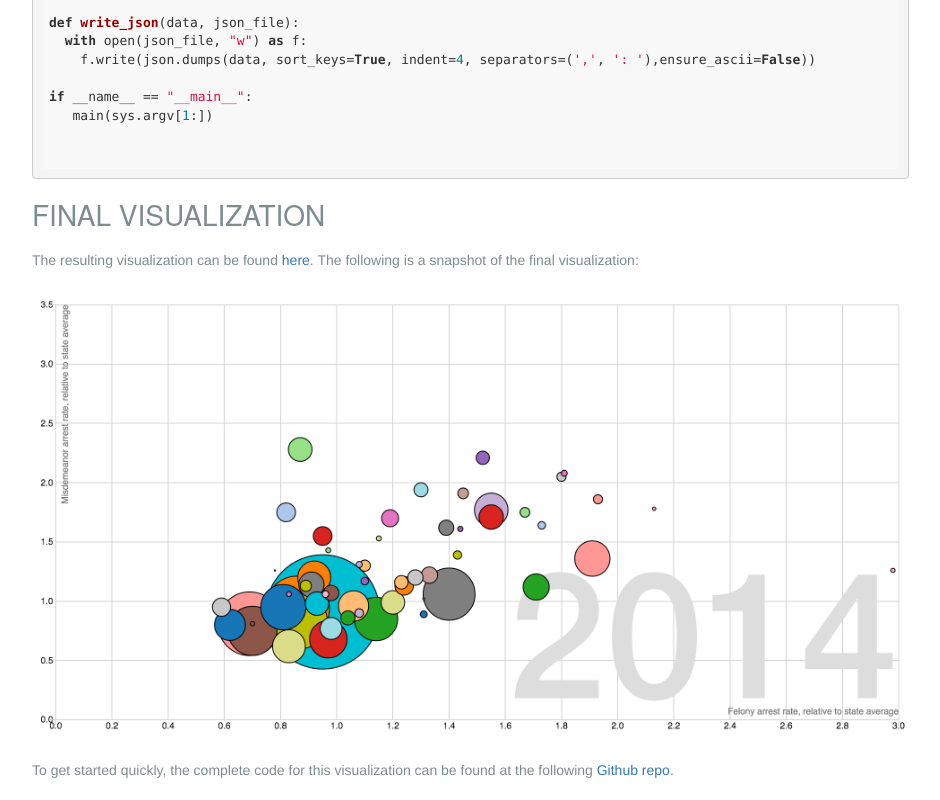
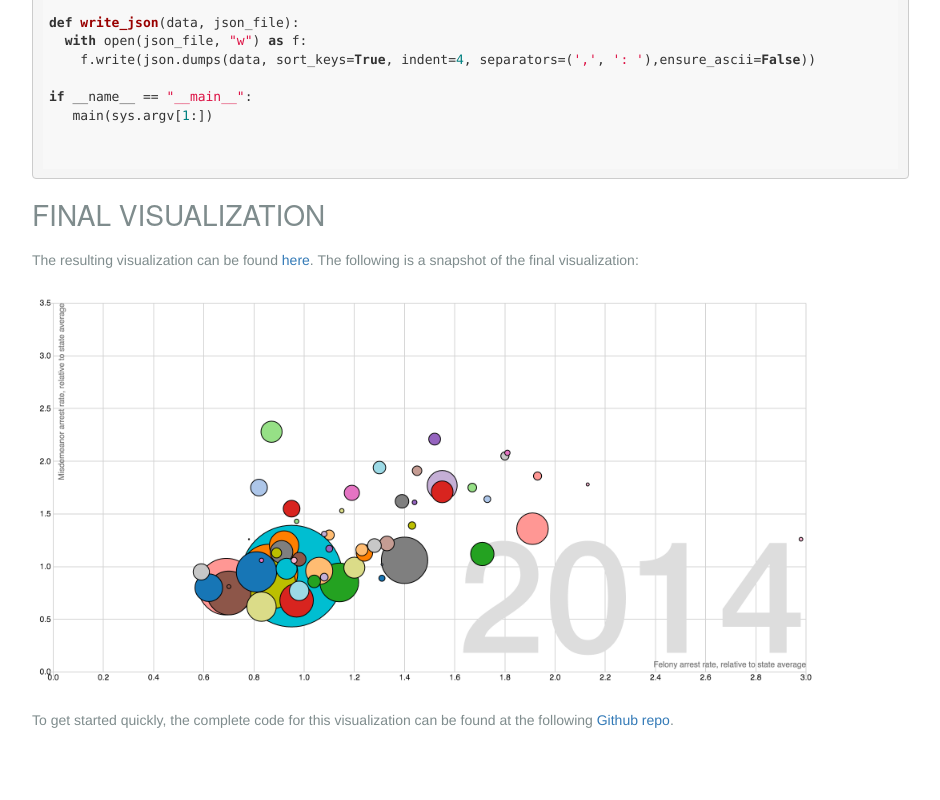
Before and after one commit to openjustice/tutorial_1, a plain HTML site: page index.html in a window 1280 px wide. Shown: the part 8563-9363 px from the top of the page, without its empty margins (79-1019 px from the left). After the commit the page ends 9313 px from the top, so only its background shows below. Drawn offline with nearby package versions, Linux system fonts and the light colour scheme; a web font is replaced by a local one.

Commit message:
Update index.html

```diff
--- a/index.html
+++ b/index.html
@@ -414,7 +414,7 @@ if __name__ == "__main__":
                     <h2 class="sectionhead">Final Visualization</h2>
 
                     <p>The resulting visualization can be found <a href ="http://openjustice.github.io/mvsf/" target=_blank>here</a>. The following is a snapshot of the final visualization:</p>
-                    <p><img src="img/screenshot.png" alt="screenshot" height = "450" width = "880"/></p>
+                    <p><img src="img/screenshot.png" alt="screenshot" height = "400"/></p>
 
 
                     <p>To get started quickly, the complete code for this visualization can be found at the following <a href="https://github.com/openjustice/mvsf">Github repo</a>.</p>
```
